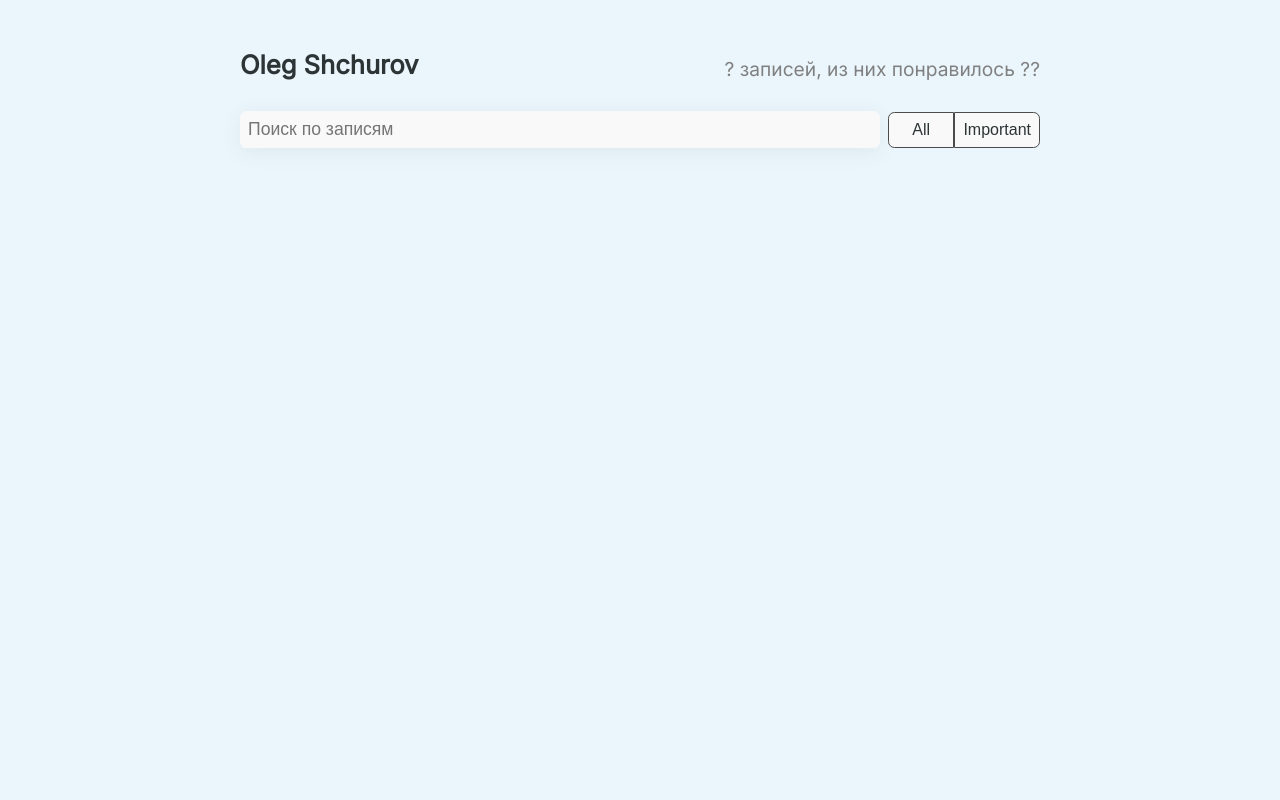
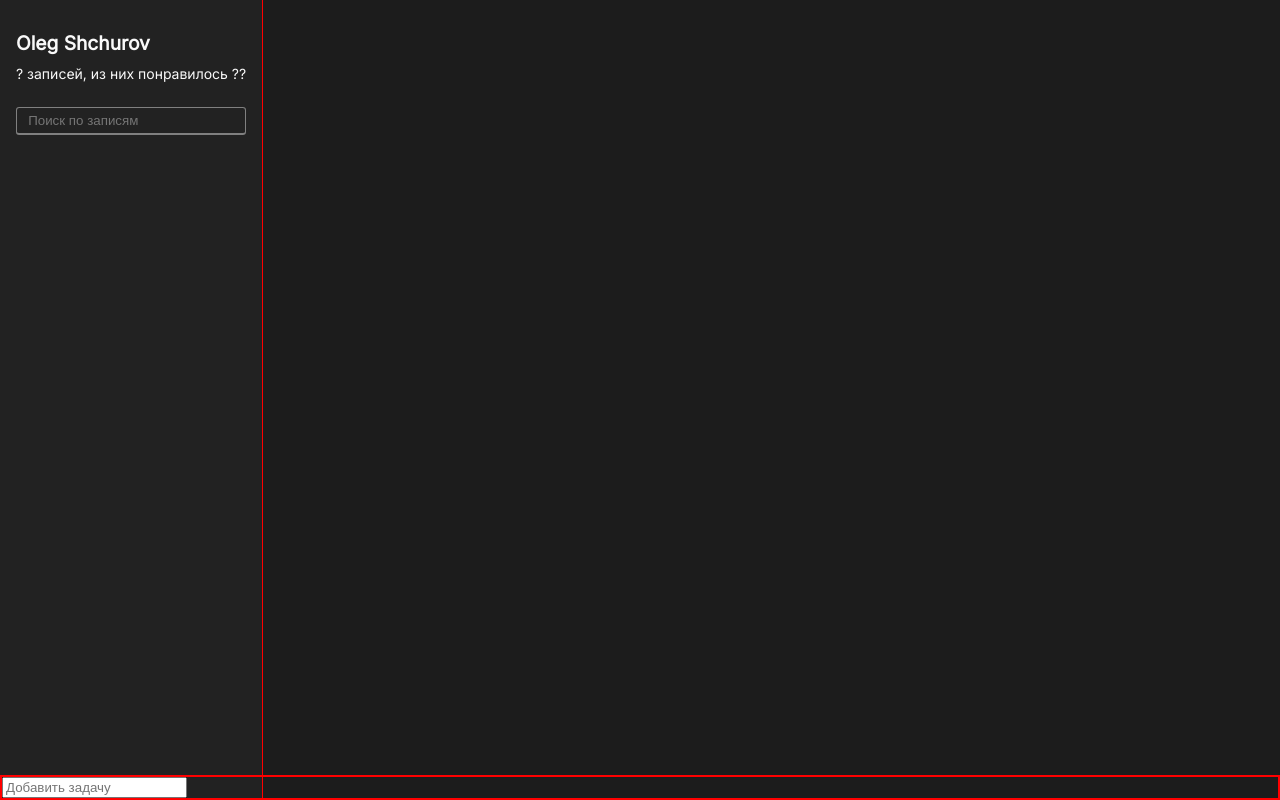
Before and after one commit to shchurofff/notes_app, a React (Vite) app: page / in a window 1280 px wide. Built offline with nearby package versions, Linux system fonts and the light colour scheme.

Commit message:
Изменил внешний вид приложения. Добавил инпут для записей

```diff
--- a/src/App.jsx
+++ b/src/App.jsx
@@ -3,14 +3,19 @@ import './styles/global.scss'
 import AppHeader from './components/App-Header'
 import SearchPanel from './components/Search-Panel'
 import { PostStatusFilter } from './components/Post-Status-Filter'
+import { AddInput } from './components/Add-Input'
 
 export const App = () => {
   return (
     <div className="app_wrapper">
-      <AppHeader />
-      <div className="search_wrapper">
-        <SearchPanel />
-        <PostStatusFilter />
+      <div className='nav'>
+        <AppHeader />
+        <div className="search_wrapper">
+          <SearchPanel />
+        </div>
+      </div>
+      <div className='notes_part'>
+        <AddInput />
       </div>
     </div>
   )
--- /dev/null
+++ b/src/components/Add-Input/index.jsx
@@ -0,0 +1,10 @@
+import React from 'react';
+import css from './index.module.scss'
+
+export const AddInput = () => {
+  return (
+    <div className={css.add_wrapper}>
+      <input type='text' placeholder='Добавить задачу'/>
+    </div>
+  );
+};
--- /dev/null
+++ b/src/components/Add-Input/index.module.scss
@@ -0,0 +1,5 @@
+.add_wrapper {
+  border: 2px solid red;
+
+
+}
--- a/src/components/App-Header/index.module.scss
+++ b/src/components/App-Header/index.module.scss
@@ -2,10 +2,7 @@
 @import '../../styles/mixins.scss';
 
 .header {
-  display: flex;
-  align-items: flex-end;
-  justify-content: space-between;
-  margin-bottom: 25px;
+  margin-bottom: 1.5rem;
 }
 
 .name {
@@ -13,6 +10,6 @@
 }
 
 .info {
-  font-size: 1.2rem;
-  color: grey;
+  font-size: $defaultFontSize;
+  color: $white;
 }
--- a/src/components/Search-Panel/index.jsx
+++ b/src/components/Search-Panel/index.jsx
@@ -3,9 +3,9 @@ import css from './index.module.scss'
 
 const SearchPanel = () => {
   return (
-    <div className={css.input_wrapper}>
+    // <div className={css.input_wrapper}>
       <input className={css.input} type="text" placeholder="Поиск по записям" />
-    </div>
+    // </div>
   )
 }
 
--- a/src/components/Search-Panel/index.module.scss
+++ b/src/components/Search-Panel/index.module.scss
@@ -1,16 +1,22 @@
 @import '../../styles/vars';
 @import '../../styles/mixins';
 
-.input_wrapper {
-  width: 80%;
-}
+// .input_wrapper {
+//   width: 80%;
+// }
 
 .input {
-  @include inputs;
-  border-radius: 0.4rem;
+ width: 100%;
+ background-color: rgb(34,34,34);
+ border-radius: .2rem;
+ border: 0.1px solid grey;
+ border-bottom: 2px solid grey;
 
-  &:focus {
-    outline: none;
-    box-shadow: 0 8px 32px rgba(0, 0, 0, 0.2);
-  }
+ padding: .3rem .7rem;
+
+ &:focus {
+  outline: none;
+  border-bottom-color: #e691fb;
+  color: $defaultTextColor;
 }
+}
--- a/src/styles/_mixins.scss
+++ b/src/styles/_mixins.scss
@@ -1,20 +1,22 @@
 @import './vars.scss';
 
 @mixin h1 {
-  font-size: 1.6rem;
+  font-size: 1.2rem;
   font-weight: bold;
+  padding-bottom: .7rem;
 }
 
-@mixin inputs {
-  color: $defaultTextColor;
-  font-size: 1.1rem;
-  padding: 0.5rem;
-  border-radius: 0.4rem;
-  background-color: $white;
-  border: none;
-  width: 100%;
-  box-shadow: 0 4px 24px rgba(0, 0, 0, 0.06);
-}
+// @mixin inputs {
+//   color: $defaultTextColor;
+//   font-size: $defaultFontSize;
+//   padding: 0.5rem;
+//   border-radius: 8px;
+//   background-color: $white;
+//   border: 1px solid #444;
+//   transition: border-color 0.3s;
+//   width: 100%;
+//   outline: none;
+// }
 
 @mixin buttons($radius: 8px) {
   width: 100%;
--- a/src/styles/_vars.scss
+++ b/src/styles/_vars.scss
@@ -1,12 +1,12 @@
 $white: #f9f9f9;
 $black: #000;
-$dark-grey: #2d3436;
+$dark-grey: rgb(28,28,28);
 $mint: #8ceebf;
 $blue: #eaf5fc;
-$peach: #ffb7b2;
+
 
 $defaultFontFamily: 'Inter', sans-serif;
-$defaultFontSize: 16px;
-$defaultBackgroundColor: $blue;
-$defaultTextColor: $dark-grey;
+$defaultFontSize: 14px;
+$defaultBackgroundColor: $dark-grey;
+$defaultTextColor: $white;
 $defaultLineHeight: 1.2;
--- a/src/styles/global.scss
+++ b/src/styles/global.scss
@@ -17,7 +17,7 @@ body {
   background: $defaultBackgroundColor;
   color: $defaultTextColor;
   line-height: $defaultLineHeight;
-  padding-top: 50px;
+  // padding-top: 50px;
 }
 
 *,
@@ -27,15 +27,34 @@ body {
 }
 
 .app_wrapper {
-  max-width: 800px;
-  margin: 0 auto;
-  // border: 1px solid red;
+  display: flex;
+  max-width: 100%;
+  // margin: 0 auto;
 }
 
-.search_wrapper {
+.nav {
   display: flex;
-  justify-content: space-between;
-  align-items: center;
-  margin-bottom: 3rem;
-  height: 3rem;
+  flex-direction: column;
+  max-width: 25%;
+  height: 100vh;
+  padding: 2rem 1rem;
+
+  background-color: rgb(34, 34, 34);
+  border-right: 1px solid red;
 }
+
+.notes_part {
+  width: 100%;
+  position: absolute;
+  bottom: 0;
+  left: 0;
+  right: 0;
+}
+
+// .search_wrapper {
+//   display: flex;
+//   justify-content: space-between;
+//   align-items: center;
+//   margin-bottom: 3rem;
+//   height: 3rem;
+// }
```
Also changed, not shown: 1 other file (tests, documents, lock files or other folders).
